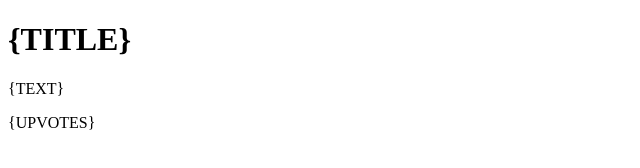
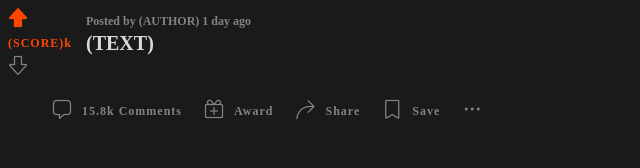
Before and after one commit to Hawaii66/Reddit-TTS, a website: page test.html in a window 1280 px wide. Shown: the whole page, without its empty margins (0-640 px from the left). Drawn offline with Linux system fonts and the light colour scheme.

Commit message:
copy reddit

```diff
--- /dev/null
+++ b/styles.css
@@ -0,0 +1,115 @@
+:root {
+    --main-text: #d7dadc;
+    --main-bg: #1a1a1b;
+    --main-action: #818384;
+    --main-red: #ff4500;
+}
+
+body {
+    background-color: var(--main-bg);
+}
+
+@font-face {
+    font-family: "myfont";
+    src: url("font.woff") format("woff");
+}
+
+@font-face {
+    font-family: "text";
+    src: url("font2.woff2") format(".woff2");
+}
+
+.arrow::before {
+    font-family: "myfont";
+    font-size: 20px;
+}
+
+.up::before {
+    content: "\f34d";
+    color: var(--main-red);
+}
+
+.down::before {
+    content: "\f197";
+    color: var(--main-action);
+}
+
+p {
+    font-family: "text";
+    font-weight: 900;
+    letter-spacing: 1px;
+    font-size: 12px;
+    color: var(--main-red);
+    margin-top: 4px;
+    margin-bottom: 4px;
+}
+
+.header {
+    display: flex;
+    justify-content: flex-start;
+    flex-direction: row;
+    align-items: center;
+}
+
+h3 {
+    color: var(--main-action);
+    font-size: 12px;
+    font-weight: 600;
+    line-height: 16px;
+    margin: 0px;
+    margin-left: 14px;
+    margin-bottom: 2px;
+}
+
+h1 {
+    margin: 0px;
+    font-size: 20px;
+    font-weight: 900;
+    line-height: 24px;
+    color: var(--main-text);
+    padding-bottom: 20px;
+    margin-left: 14px;
+}
+
+.icons {
+    display: flex;
+    flex-direction: row;
+    margin-left: 44px;
+    margin-top: 20px;
+}
+
+.icon::before {
+    font-family: "myfont";
+    font-size: 20px;
+    color: var(--main-action);
+}
+
+.icon-text {
+    font-family: "text";
+    font-size: 12px;
+    font-weight: 900;
+    line-height: 16px;
+    margin-left: 10px;
+    margin-right: 22px;
+    color: var(--main-action);
+}
+
+.comment::before {
+    content: "\f16f";
+}
+
+.award::before {
+    content: "\f123";
+}
+
+.share::before {
+    content: "\f280";
+}
+
+.save::before {
+    content: "\f270";
+}
+
+.more::before {
+    content: "\f229";
+}
--- a/test.html
+++ b/test.html
@@ -6,12 +6,35 @@
     <meta http-equiv="X-UA-Compatible" content="IE=edge" />
     <meta name="viewport" content="width=device-width, initial-scale=1.0" />
     <title>Document</title>
+    <link rel="stylesheet" href="styles.css" />
+    <style>
+        (STYLE)
+    </style>
 </head>
 
 <body>
-    <h1>{TITLE}</h1>
-    <p>{TEXT}</p>
-    <p>{UPVOTES}</p>
+    <div class="header">
+        <div>
+            <span class="arrow up"></span>
+            <p>(SCORE)k</p>
+            <span class="arrow down"></span>
+        </div>
+        <div>
+            <h3>Posted by (AUTHOR) 1 day ago</h3>
+            <h1>(TEXT)</h1>
+        </div>
+    </div>
+    <div class="icons">
+        <span class="icon comment"></span>
+        <p class="icon-text">15.8k Comments</p>
+        <span class="icon award"></span>
+        <p class="icon-text">Award</p>
+        <span class="icon share"></span>
+        <p class="icon-text">Share</p>
+        <span class="icon save"></span>
+        <p class="icon-text">Save</p>
+        <span class="icon more"></span>
+    </div>
 </body>
 
 </html>
```
Also changed, not shown: src/Puppeteer.ts (+24 -7 lines), src/Utilts.ts (added, +9 -0 lines), example1.png (added), example2.png, font.woff (added), font2.woff2 (added).
